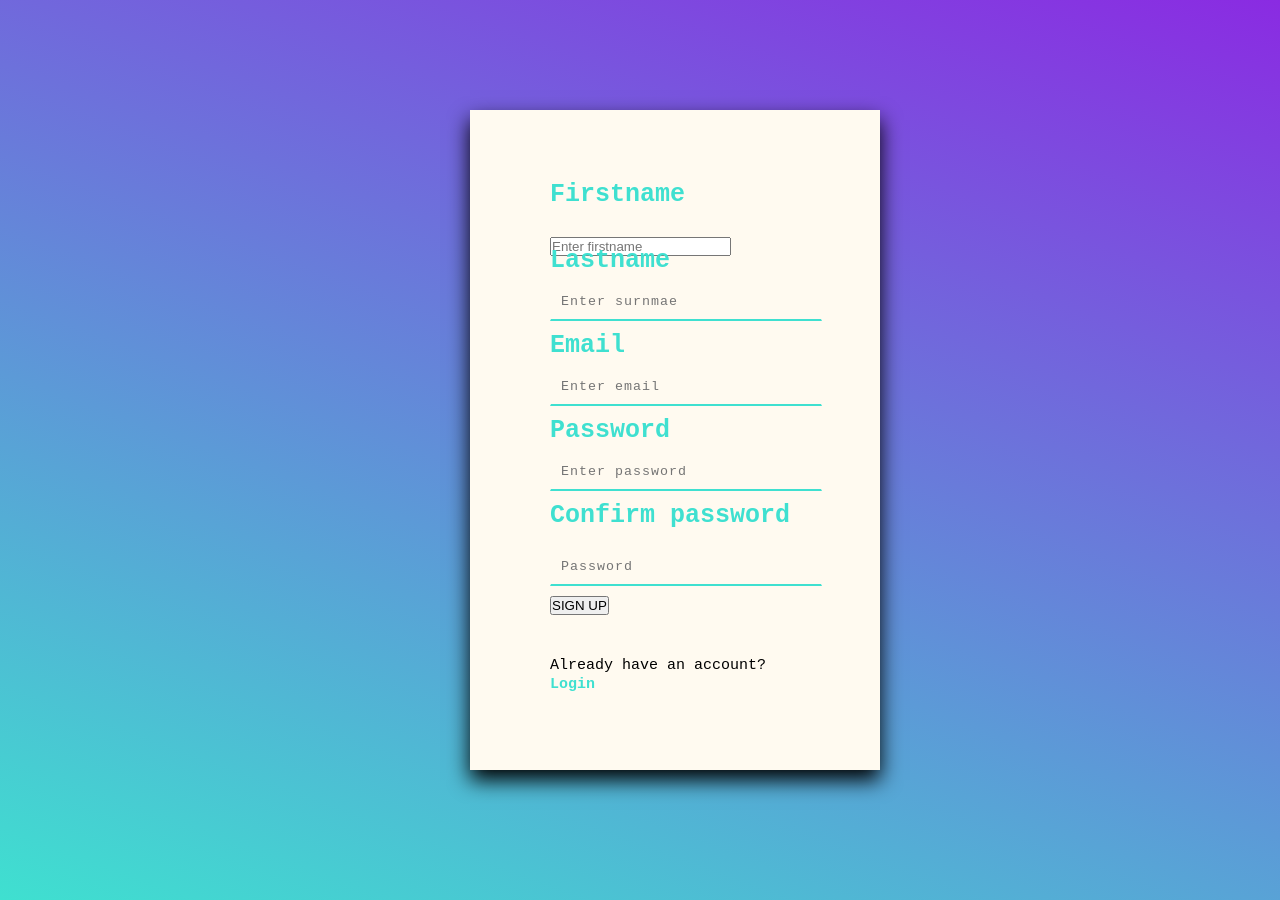
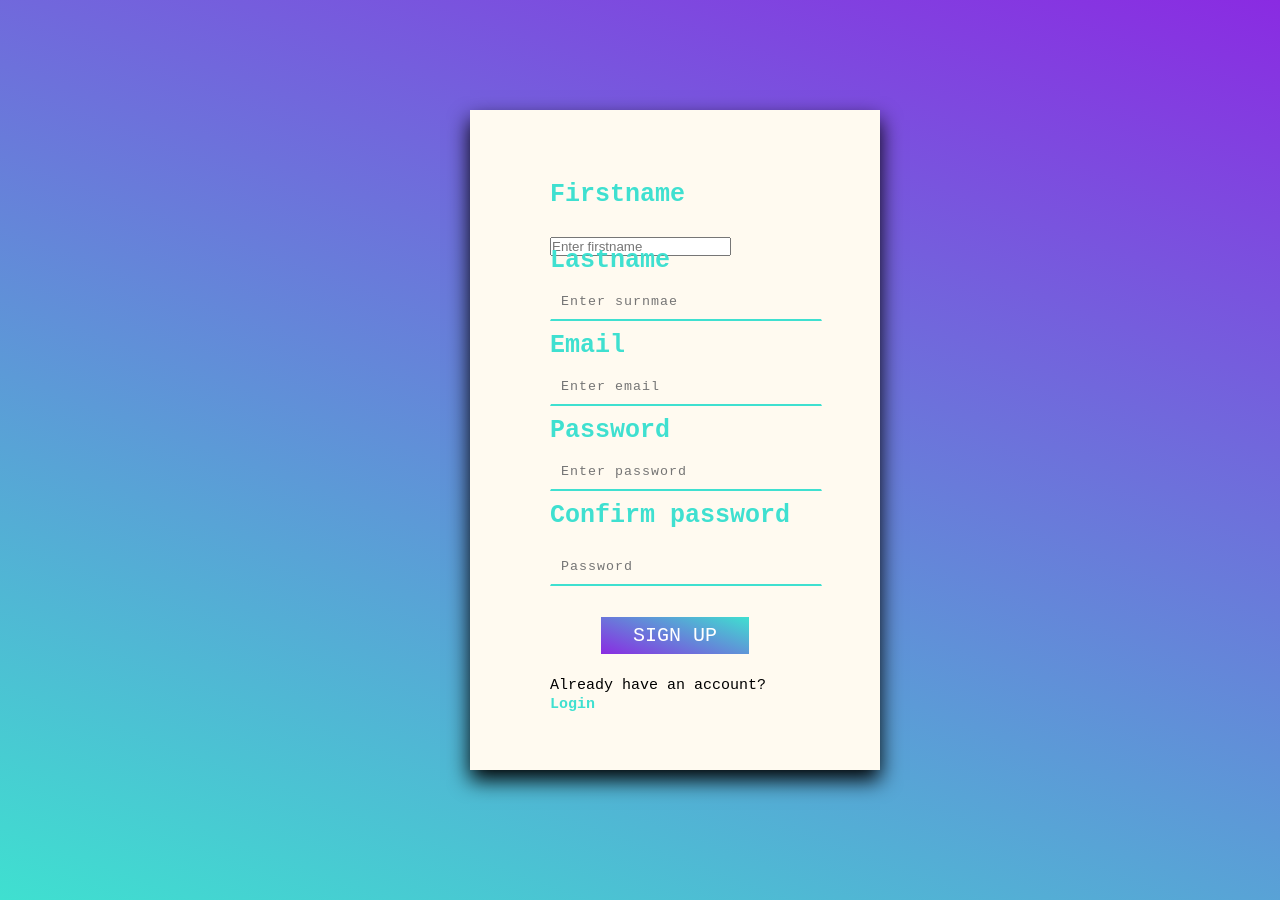
Before and after one commit to zonebyte/teamsmokey, a plain HTML site: page teamsmokeysignup.html in a window 1280 px wide. Drawn offline with Linux system fonts and the light colour scheme.

Commit message:
Update teamsmokeysignup.html

```diff
--- a/teamsmokeysignup.html
+++ b/teamsmokeysignup.html
@@ -37,8 +37,8 @@
     <input class="password" type="password" id="psswd" placeholder="Enter password" required><br>
     <span>Confirm password</span> <br>
     <input class="conpassword" type="password" id="conf_psswd" placeholder="Password" required><br>
-    <button class="btn">SIGN UP</button><br>
-    <p>Already have an account?</p><a href="teamsmokey.html" class="reg">Login</a>
+    <button class="button">SIGN UP</button><br>
+    <p>Already have an account?</p><a href="index.html" class="reg">Login</a>
   </form>
   </div>
 </body>
```
